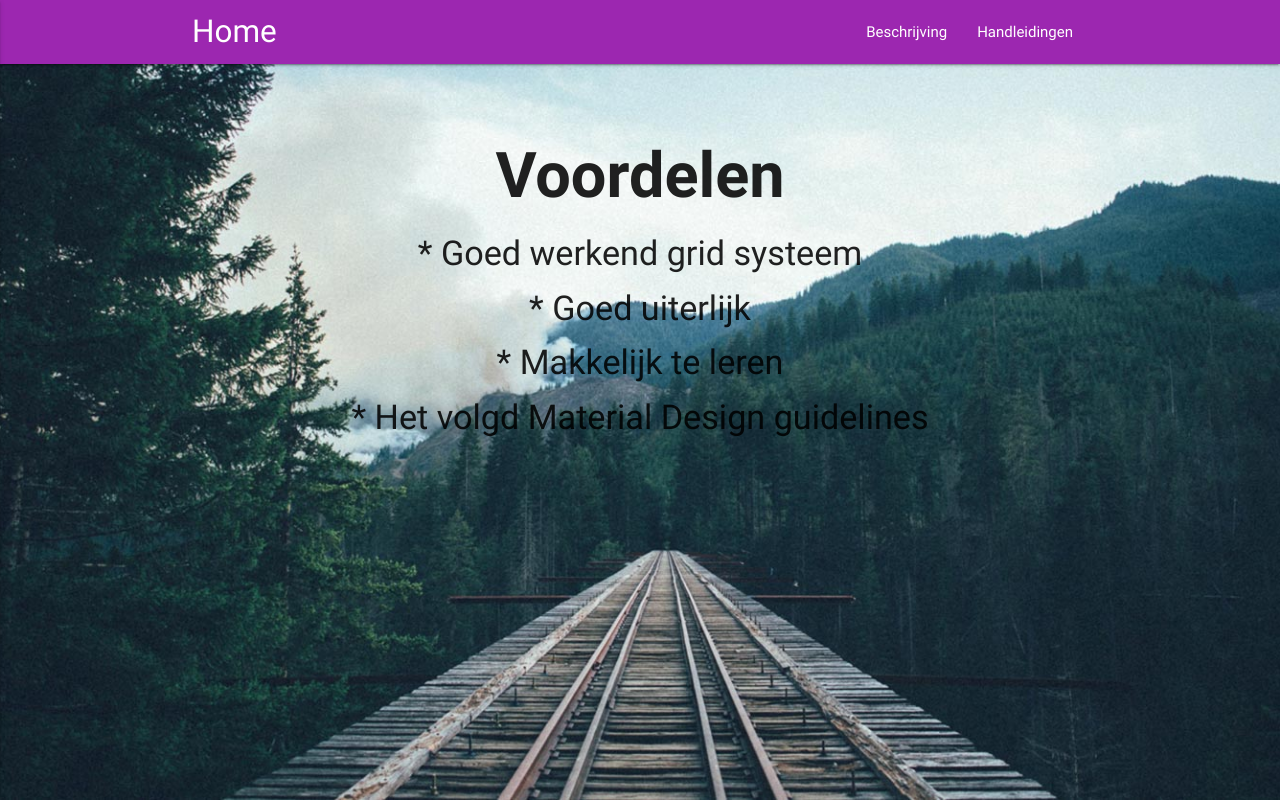
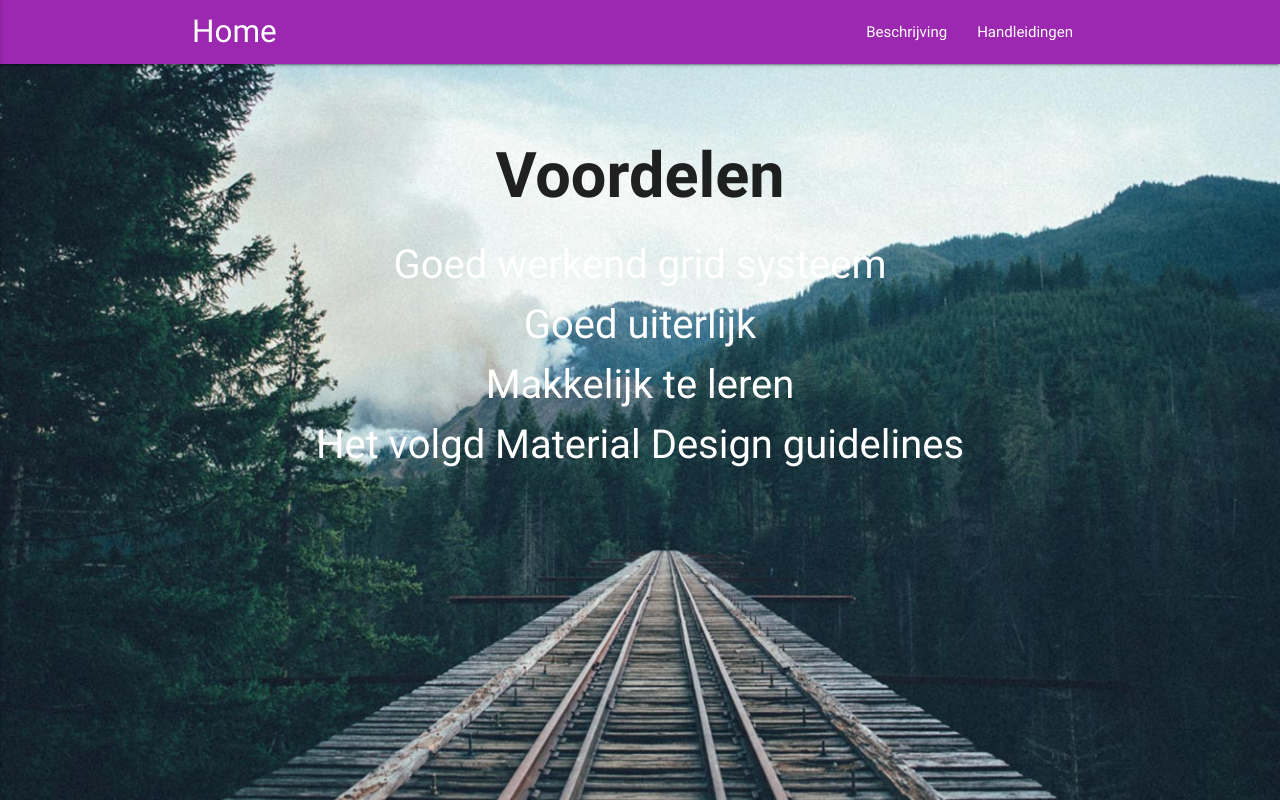
Before and after one commit to darrovanlier/webdesign-material-design, a plain HTML site: page voordelen.html in a window 1280 px wide. Drawn offline with nearby package versions, Linux system fonts and the light colour scheme.

Commit message:
Updrachtje klaar
mooi eem

```diff
--- a/css/style.css
+++ b/css/style.css
@@ -19,3 +19,12 @@
     height: 200px;
     width: 200px;
 }
+
+::selection{
+    background-color: purple;
+}
+
+.opsomming{
+    font-size: 40px;
+    color: white;
+}
--- a/voordelen.html
+++ b/voordelen.html
@@ -1,7 +1,7 @@
 <!DOCTYPE html>
 <html lang="en">
 <head>
-    <title>De voordelen van Materialize</title>
+    <title>Materialize CSS</title>
 
     <!-- CSS  -->
     <link href="https://fonts.googleapis.com/icon?family=Material+Icons" rel="stylesheet">
@@ -33,10 +33,12 @@
             <h1 class="header center-align solid-red-text"><b>Voordelen</b></h1>
             <div class="row">
                 <div class="center-align">
-                    <h4>* Goed werkend grid systeem</h4>
-                    <h4>* Goed uiterlijk</h4>
-                    <h4>* Makkelijk te leren</h4>
-                    <h4>* Het volgd Material Design guidelines</h4>
+                    <ul>
+                        <li class="opsomming">Goed werkend grid systeem</li>
+                        <li class="opsomming">Goed uiterlijk</li>
+                        <li class="opsomming">Makkelijk te leren</li>
+                        <li class="opsomming">Het volgd Material Design guidelines</li>
+                    </ul>
                 </div>
             </div>
             <br><br>
```
Also changed, not shown: beschrijving.html (+4 -2 lines), handleidingen.html (+8 -3 lines), index.html (+1 -1 lines), nadelen.html (+6 -2 lines), Wireframes/wireframe desktop beschrijving.png (added), Wireframes/wireframe desktop handleidingen.png (added), Wireframes/wireframe desktop nadelen.png (added), Wireframes/wireframe desktop voordelen.png (added), Wireframes/wireframe desktop.png (added), Wireframes/wireframe responsive.png (added), 1 other file.
